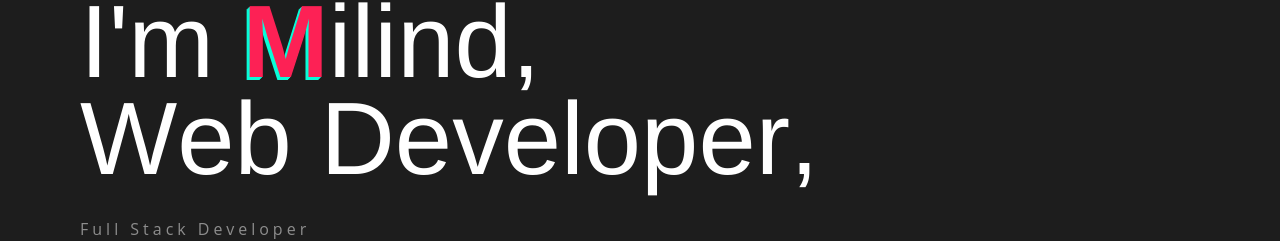
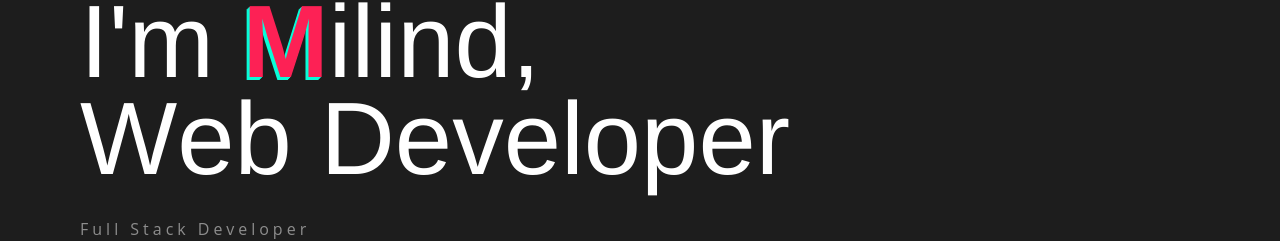
Before and after one commit to sambit-sunny/dev-portfolio, a React (Create React App) app: page / in a window 1280 px wide. Shown: the part 292-533 px from the top of the page. Built offline with nearby package versions, Linux system fonts and the light colour scheme.

Commit message:
Remove last comma in heading

```diff
--- a/src/components/Heading/Heading.js
+++ b/src/components/Heading/Heading.js
@@ -66,11 +66,16 @@ export default function Heading({ sentence }) {
                                 }
                             }
                         })}
-                        <motion.span variants={item}>
-                            <BlastText aria-hidden="true" key={`comma${index}`}>
-                                ,
-                            </BlastText>
-                        </motion.span>
+                        {index + 1 !== sentence.split(",").length && (
+                            <motion.span variants={item}>
+                                <BlastText
+                                    aria-hidden="true"
+                                    key={`comma${index}`}
+                                >
+                                    ,
+                                </BlastText>
+                            </motion.span>
+                        )}
                         <br key={`break${index}`} />
                     </>
                 ))}
```
